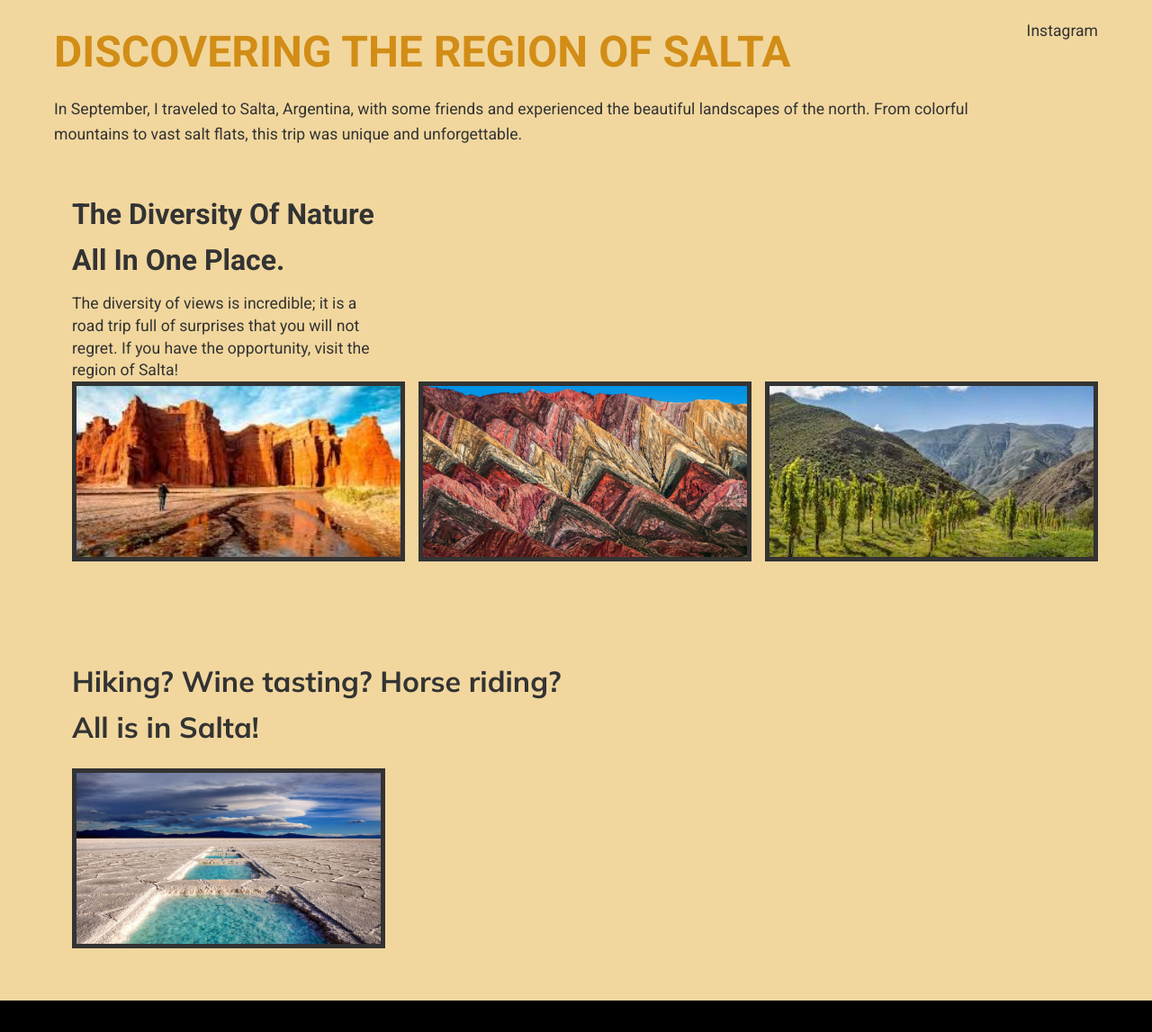
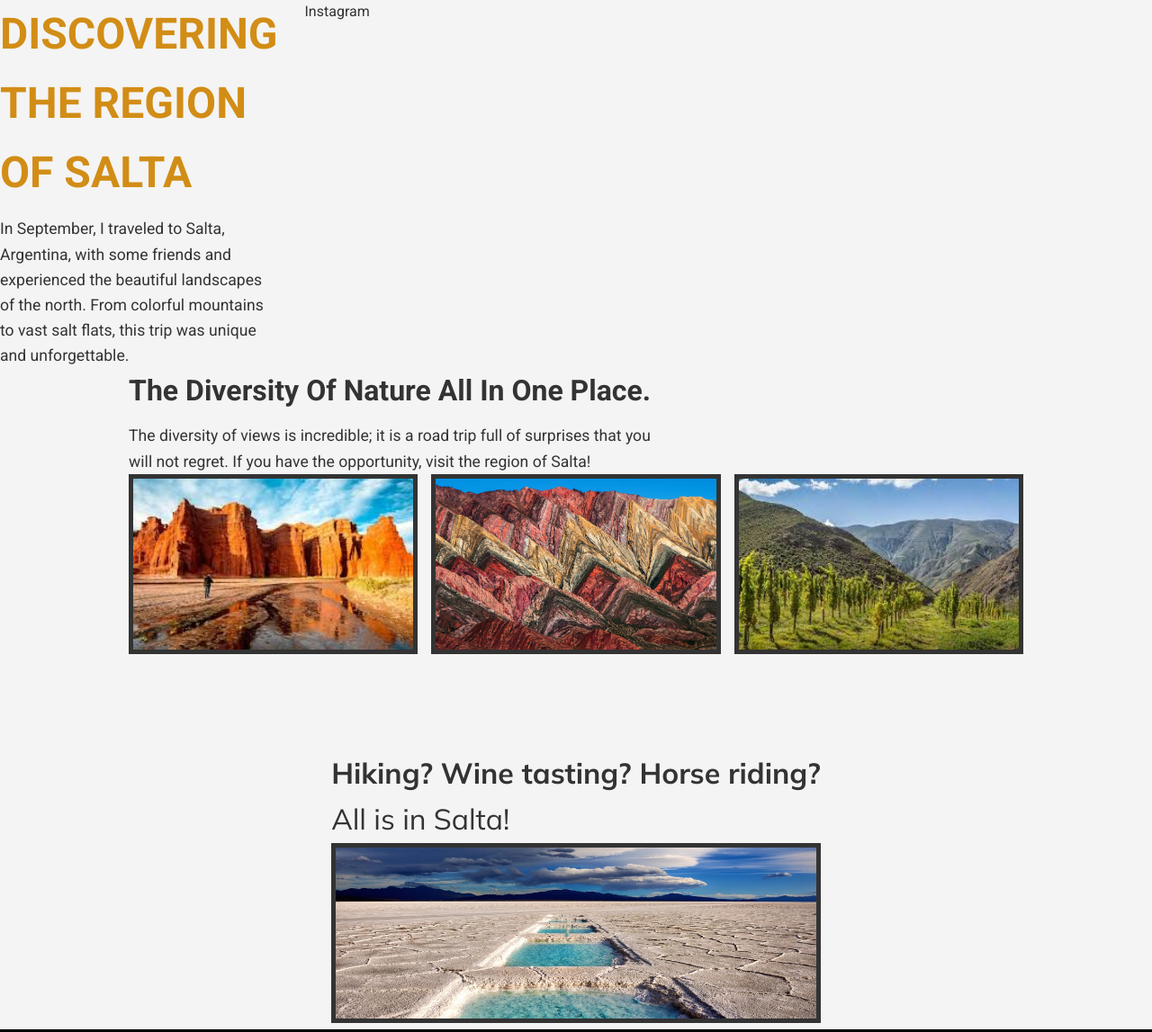
Before and after one commit to ElsaE12/try2, a plain HTML site: page index.html in a window 1280 px wide. Shown: the top 1147 px of the page at 90% size. Drawn offline with Linux system fonts and the light colour scheme.

Commit message:
Update styles.css

```diff
--- a/css/styles.css
+++ b/css/styles.css
@@ -2,102 +2,104 @@
 
 /* General Styles */
 * {
-    box-sizing: border-box;
-    margin: 0;
-    padding: 0;
+    box-sizing: border-box; /* Ensure all elements have box-sizing property */
+    margin: 0; /* Remove all default margins */
+    padding: 0; /* Remove all default paddings */
 }
 
 body {
-    font-family: 'Roboto', sans-serif;
-    background-color: #f1d79e;
-    color: #333;
-    line-height: 1.6;
+    font-family: 'Roboto', sans-serif; /* Use Roboto for the body */
+    background-color: #f1d79e; /* Background color */
+    color: #333; /* Text color */
+    line-height: 1.6; /* Line height for text */
 }
 
-/* Container with 12-column grid */
-.container {
-    max-width: 1200px;
-    padding: 0 20px;
-    margin: 0 auto;
-    display: grid;
-    grid-template-columns: repeat(12, 1fr);
-    gap: 20px;
-}
-
-/* Align all sections with a consistent left margin */
-.header, .first-section, .final-section {
+/* Styling for the header section */
+.header {
     grid-column: span 12;
+    text-align: left; /* Ensure text is aligned to the left */
     margin-bottom: 50px;
-    padding-left: 20px; /* This ensures left alignment across sections */
-}
-
-/* Header */
-.header {
-    display: flex;
-    justify-content: space-between;
-    align-items: flex-start;
-    padding-top: 20px;
-}
-
-.header-content {
-    flex: 1;
+    padding: 20px; /* Padding for space */
+    max-width: 1200px; /* Limit the width */
+    margin-left: auto;
+    margin-right: auto;
 }
 
 .header h1 {
-    font-size: 3em;
+    font-size: 3em; /* Font size in em */
     margin-bottom: 10px;
-    text-transform: uppercase;
-    font-weight: 700;
-    color: #d28d16;
+    text-transform: uppercase; /* Text transform */
+    font-weight: 700; /* Use a non-default font weight */
+    color: #d28d16; /* Title color */
+    text-align: left; /* Ensure h1 is left-aligned */
 }
 
-.header p {
-    font-size: 1.1em;
+.description {
+    font-size: 1.1em; /* Font size in em */
+    color: #333; /* Text color */
+    max-width: 600px;
+    text-align: left; /* Ensure description is left-aligned */
 }
 
-/* Lien Instagram légèrement décalé à droite */
-.instagram-link {
-    align-self: flex-start; /* Aligne le lien au sommet */
-    margin-left: 15px; /* Ajustement pour décaler légèrement à droite */
-    margin-top: 0; /* Pour aligner verticalement avec le texte */
+/* Link styles */
+a {
+    color: #333; /* Text color */
+    text-decoration: none;
+    transition-property: color; /* Transition property for hover */
+    transition-duration: 0.3s; /* Duration of transition effect */
 }
 
-.instagram-link a {
-    color: #333;
-    text-decoration: none;
-    transition-property: color;
-    transition-duration: 0.3s;
+.header a {
+    margin-left: 10px; /* Slight shift to the right for the Instagram link */
 }
 
-.instagram-link a:hover {
-    color: #555;
+/* Hover effect for links */
+a:hover {
+    color: #555; /* Darker hover effect */
+}
+
+/* Main container grid */
+.container {
+    max-width: 100%;
+    padding: 0; /* Remove left and right padding */
+    margin: 0 auto;
+    display: grid;
+    grid-template-columns: repeat(12, 1fr); /* 12-column grid system */
+    gap: 20px;
+    background-color: #f4f4f4; /* Single background color */
 }
 
 /* First Section */
 .first-section {
-    text-align: left;
+    grid-column: span 12;
+    margin-bottom: 50px;
+    text-align: left; /* Align text to the left */
+    padding-left: 0; /* Remove left padding to align */
+    max-width: 1200px;
+    margin-left: auto;
+    margin-right: auto;
 }
 
-.wrapped-title {
-    font-size: 2em;
+.first-section h2 {
+    font-size: 2em; /* Font size in em */
     margin-bottom: 10px;
-    text-transform: capitalize;
-    color: #333;
-    width: 30%; /* Envelopper le titre dans une largeur de 30% */
+    text-transform: capitalize; /* Capitalize first letters */
+    color: #333; /* Text color */
+    text-align: left; /* Ensure h2 is left-aligned */
 }
 
-.wrapped-text {
-    font-size: 1.1em;
-    color: #333;
-    width: 30%; /* Envelopper le texte dans une largeur de 30% */
-    line-height: 1.4; /* Ajuster l'espacement des lignes */
+.first-section p {
+    max-width: 600px;
+    color: #333; /* Text color */
+    text-align: left; /* Ensure paragraphs are left-aligned */
 }
 
-/* Image Grid */
+/* Flexbox Image Grid */
 .image-grid {
-    display: flex;
-    justify-content: space-between;
+    display: flex; /* Use display: flex */
+    justify-content: space-between; /* Use justify-content */
     gap: 15px;
+    padding: 0; /* Remove padding */
 }
 
 .image-item {
@@ -105,89 +107,74 @@ body {
     position: relative;
 }
 
+/* Image Styles */
 .image-item img {
     width: 100%;
     height: 200px;
     object-fit: cover;
-    border: 5px solid #333;
-    transition-property: transform, border-radius;
-    transition-duration: 0.3s;
+    border: 5px solid #333; /* Border with single color */
+    transition-property: transform, border-radius; /* Use transition-property */
+    transition-duration: 0.3s; /* Use transition-duration */
 }
 
+/* Hover Effects on Images */
 .image-item img:hover {
-    transform: scale(1.05);
-    border-radius: 10px;
+    transform: scale(1.05); /* Hover scale effect */
+    border-radius: 10px; /* Rounded corners on hover */
+}
+
+/* Center the last image and give it a border */
+.centered {
+    text-align: center; /* Center align text in centered section */
+    margin: 0; /* Remove margin */
+}
+
+.centered img {
+    border: 5px solid #333; /* Border with single color */
 }
 
 /* Final Section */
 .final-section {
-    text-align: left; /* Aligner le texte à gauche */
+    grid-column: span 12;
+    text-align: left; /* Align text to the left */
     margin-top: 30px;
-    display: flex;
-    flex-direction: column;
-    align-items: flex-start; /* Aligner tous les éléments à gauche */
+    padding-left: 0; /* Remove left padding */
+    max-width: 1200px;
+    margin-left: auto;
+    margin-right: auto;
 }
 
-.final-section h2 {
-    font-family: 'Mulish', sans-serif;
-    font-size: 2em; /* Même taille pour le texte */
-    color: #333;
-    font-weight: 700; /* Mettre en gras */
-    margin-top: 0; /* Supprime l'espacement supérieur pour le titre */
+.final-section h2, .final-section p {
+    font-family: 'Mulish', sans-serif; /* Use Mulish font */
+    font-size: 2em; /* Font size */
+    color: #333; /* Text color */
+    text-align: left; /* Align text to the left */
 }
 
-.final-description {
-    font-family: 'Mulish', sans-serif; /* Assurer la même police */
-    font-size: 2em; /* Assurer que le texte soit de la même taille */
-    color: #333;
-    font-weight: 700; /* Mettre en gras */
-    margin-top: 0; /* Supprime l'espacement supérieur pour le paragraphe */
-}
-
-/* Centered Image with Smaller Size */
-.image-item.centered {
-    text-align: center; /* Center the image */
-    margin-top: 20px; /* Optional: add some spacing above the image */
-}
-
-.small-image {
-    width: 60%; /* Réduit la taille de l'image à 60% du conteneur */
-    max-width: 400px; /* Contrôle la taille maximale pour éviter qu'elle soit trop grande */
-    height: auto; /* Laisse la hauteur s'ajuster */
-}
-
-/* Footer */
+/* Footer Styles */
 .footer {
     grid-column: span 12;
-    background-color: #000000;
-    color: #333;
-    padding: 20px;
-    text-align: left;
+    background-color: #000000; /* Background color */
+    color: #333; /* Text color */
+    padding: 20px; /* Uniform padding */
+    text-align: left; /* Align footer text to the left */
 }
 
 /* Responsive Breakpoint for 768px */
 @media (max-width: 768px) {
     h1 {
-        font-size: 2em;
+        font-size: 2em; /* Adjust font-size for smaller screens */
     }
 
     h2 {
-        font-size: 1.5em;
+        font-size: 1.5em; /* Adjust font-size for smaller screens */
     }
 
     .image-grid {
-        flex-direction: column;
+        flex-direction: column; /* Stack images vertically on smaller screens */
     }
 
     .image-item img {
-        height: auto;
-    }
-
-    p.description {
-        font-size: 0.9em;
-    }
-
-    .instagram-link {
-        margin-left: 0; /* Retire le décalage pour les petits écrans */
+        height: auto; /* Remove fixed height for responsiveness */
     }
 }
```
